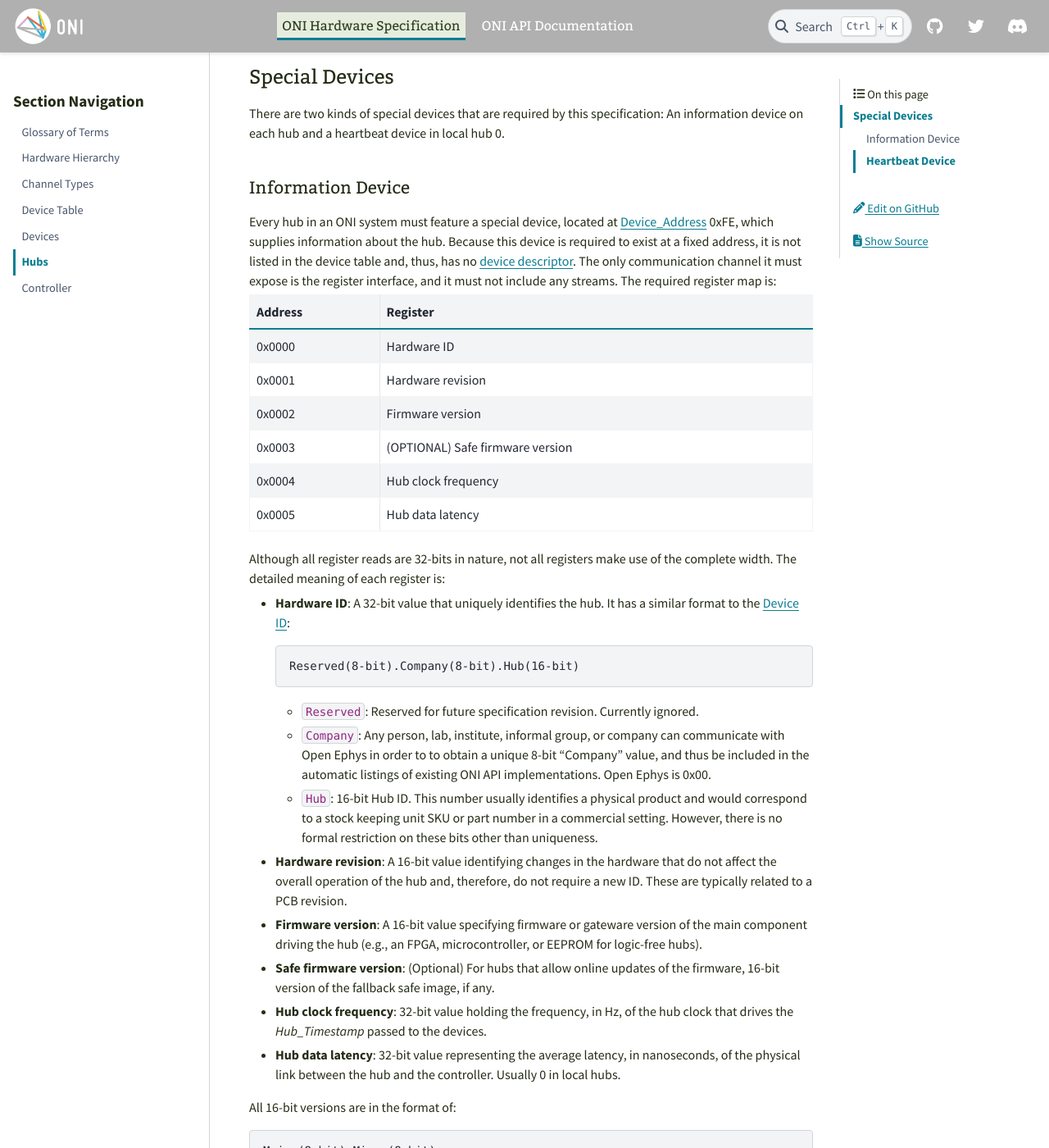
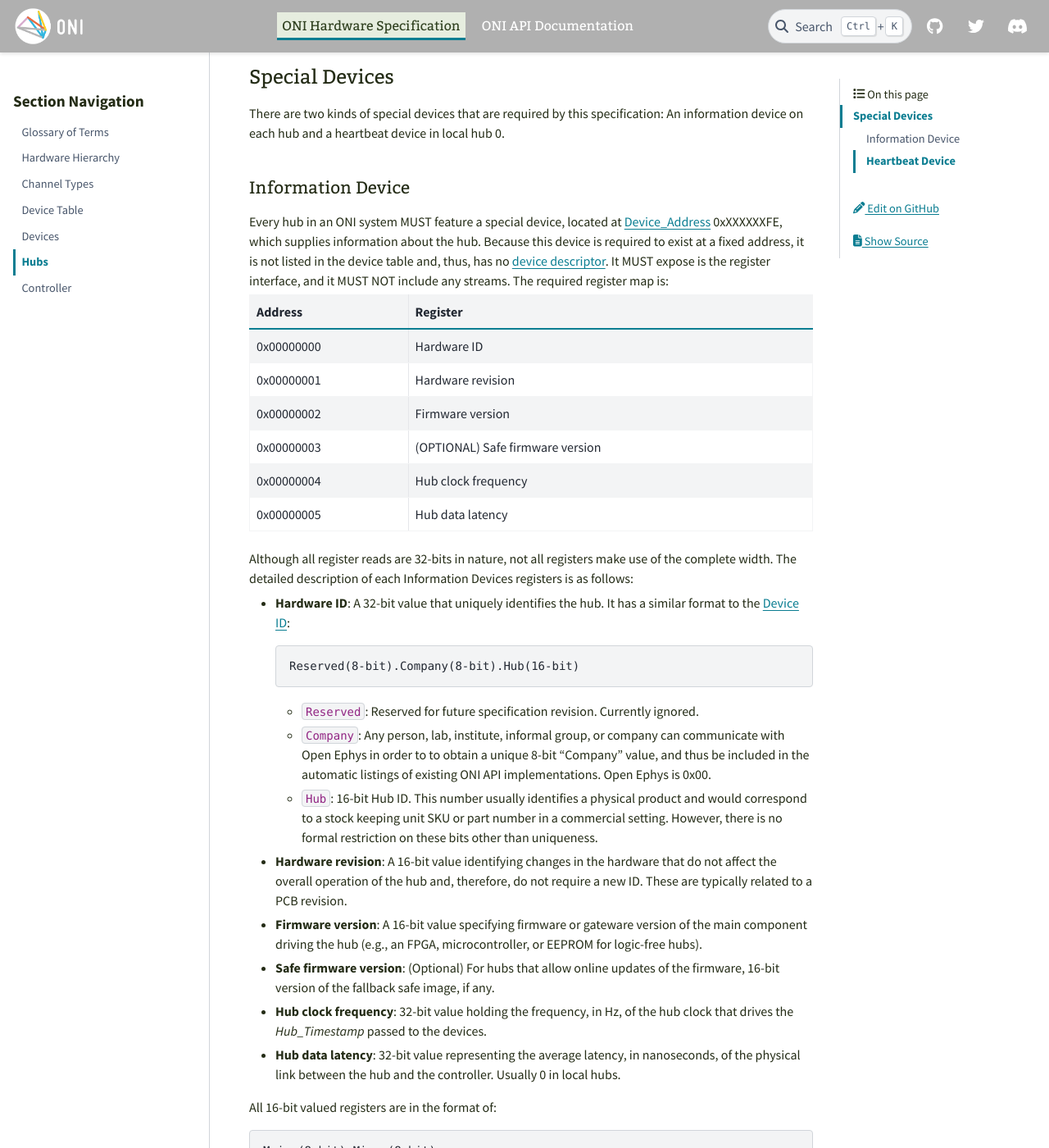
Before and after one commit to open-ephys/ONI, a Sphinx documentation site: the page built from source/hw-spec/hubs.rst, in a window 1280 px wide and 1400 px high, scrolled down 661 px. Shown: the whole window at 82% size. Built offline with Sphinx 7.4.7 and the PyData theme 0.15.4, drawn with Linux system fonts in a browser that asks for light colours; some of the changed text lies outside the part shown.

Commit message:
Widen value literals to appropriate width
- Try to use hex notation throughout
- Match the width of whatever register or address,
  or portion thereof, a literal value refers to

```diff
--- a/source/hw-spec/hubs.rst
+++ b/source/hw-spec/hubs.rst
@@ -42,26 +42,27 @@ An information device on each hub and a heartbeat device in local hub 0.
 
 Information Device
 ~~~~~~~~~~~~~~~~~~
-Every hub in an ONI system must feature a special device, located at
-:ref:`Device_Address <dev-table>` 0xFE, which supplies information about the hub.
-Because this device is required to exist at a fixed address, it is not listed
-in the device table and, thus, has no :ref:`device descriptor <dev-desc>`.  The only
-communication channel it must expose is the register interface, and it must not
-include any streams. The required register map is:
+Every hub in an ONI system MUST feature a special device, located at
+:ref:`Device_Address <dev-table>` 0xXXXXXXFE, which supplies information about the
+hub. Because this device is required to exist at a fixed address, it is not
+listed in the device table and, thus, has no :ref:`device descriptor
+<dev-desc>`.  It MUST expose is the register interface, and it MUST NOT include
+any streams. The required register map is:
 
-======= ================================
-Address Register
-======= ================================
-0x0000  Hardware ID
-0x0001  Hardware revision
-0x0002  Firmware version
-0x0003  (OPTIONAL) Safe firmware version
-0x0004  Hub clock frequency
-0x0005  Hub data latency
-======= ================================
+========== ================================
+Address    Register
+========== ================================
+0x00000000 Hardware ID
+0x00000001 Hardware revision
+0x00000002 Firmware version
+0x00000003 (OPTIONAL) Safe firmware version
+0x00000004 Hub clock frequency
+0x00000005 Hub data latency
+========== ================================
 
 Although all register reads are 32-bits in nature, not all registers make use of
-the complete width. The detailed meaning of each register is:
+the complete width. The detailed description of each Information Devices
+registers is as follows:
 
 - **Hardware ID**: A 32-bit value that uniquely identifies the hub. It has a
   similar format to the :ref:`Device ID <dev-id>`:
@@ -99,7 +100,7 @@ the complete width. The detailed meaning of each register is:
   nanoseconds, of the physical link between the hub and the controller. Usually
   0 in local hubs.
 
-All 16-bit versions are in the format of:
+All 16-bit valued registers are in the format of:
 
 ::
 
```
Also changed, not shown: other parts of source/hw-spec/hubs.rst (+1 -1 lines), source/hw-spec/controller.rst (+8 -8 lines), source/hw-spec/devices.rst (+12 -12 lines).
